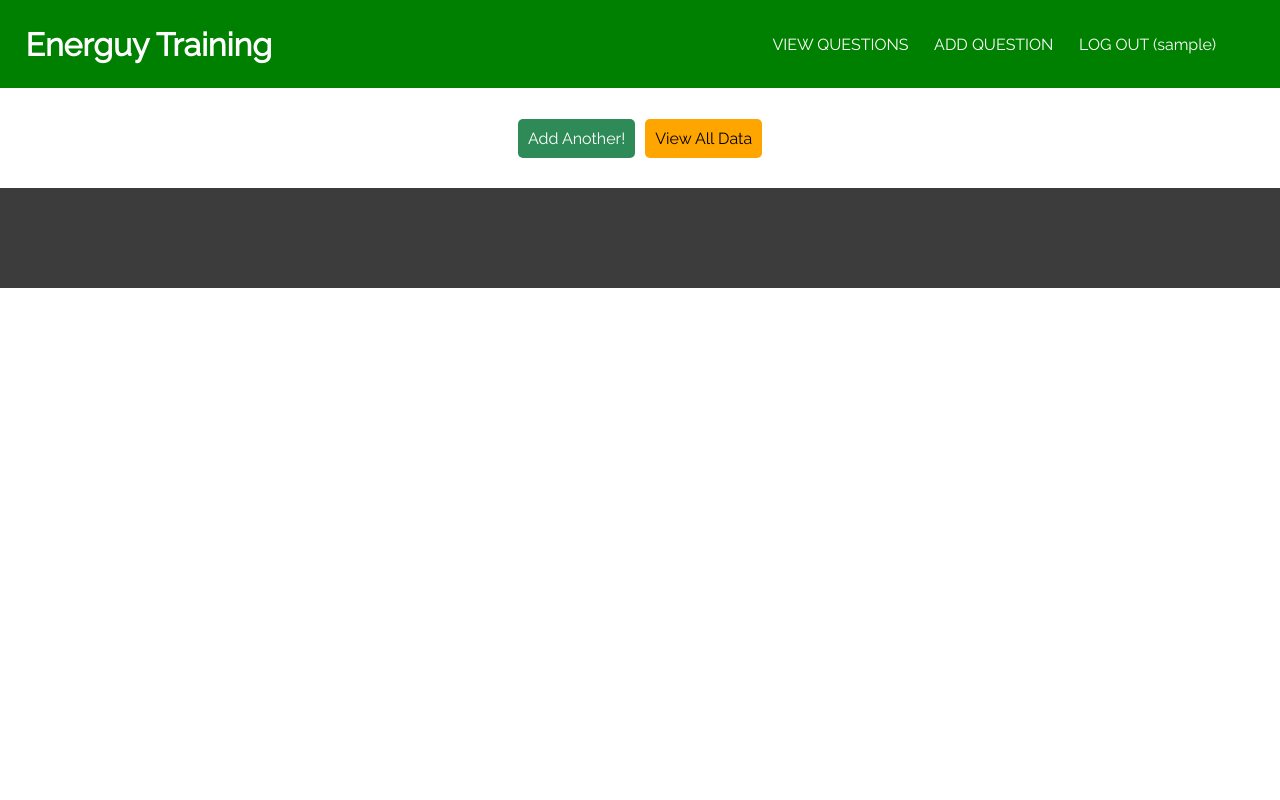
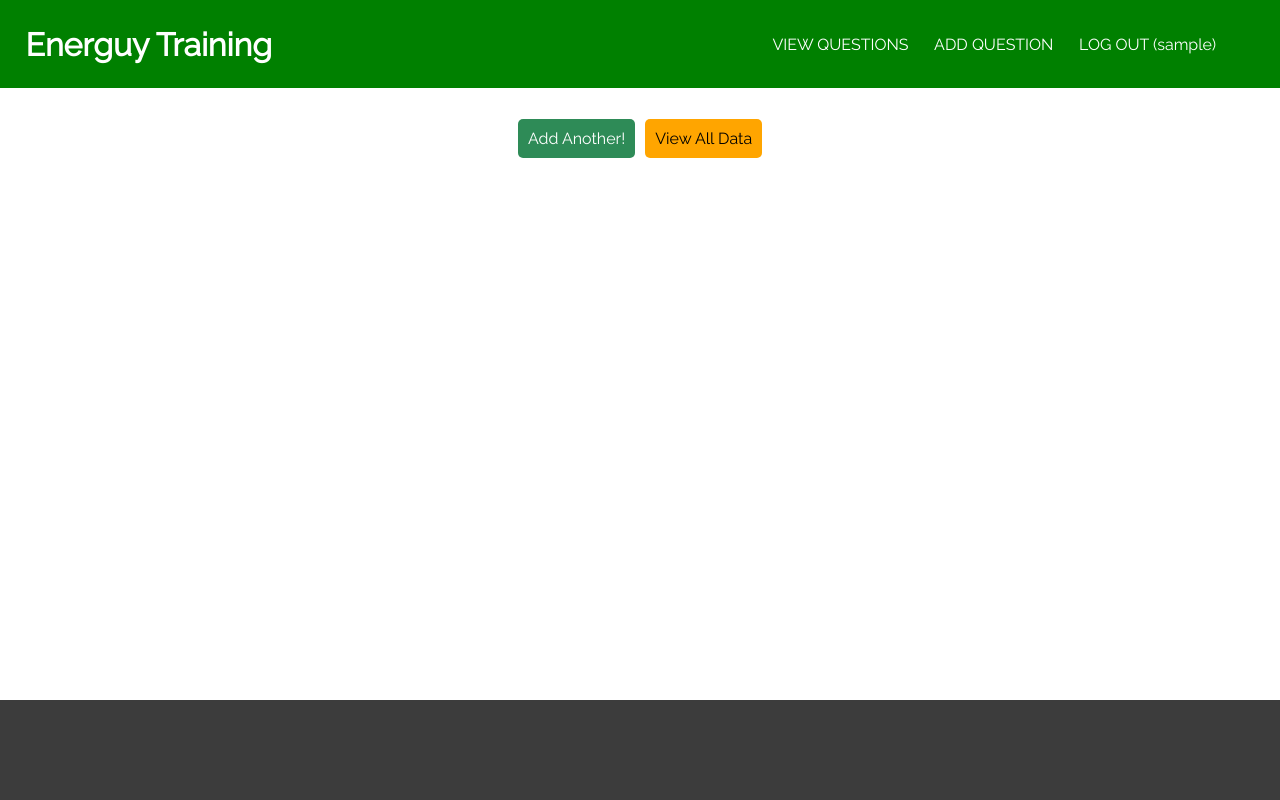
Before and after one commit to samhelman/energuytrainingdatabase, a Flask app: page /add-another in a window 1280 px wide. Run offline with Flask 2, Linux system fonts and the light colour scheme; the visitor is signed in with stand-in values (Sample User, id 1); data comes from the database, SQL or seed files in the repository.

Commit message:
Fixed minor css bugs.

```diff
--- a/package/static/style.css
+++ b/package/static/style.css
@@ -16,6 +16,10 @@ header h1 {
   text-align: center;
   padding: 2vw 0;
   color: white;
+}
+
+header h1:hover {
+  text-decoration: underline;
 }
 
 header div {
@@ -197,9 +201,21 @@ input {
   width: auto;
 }
 
+main {
+  padding-bottom: 100px;
+}
+
 footer {
   height: 100px;
   background-color: rgb(60,60,60);
+  width: 100%;
+  position: absolute;
+  bottom: 0;
+}
+
+.page-container {
+  position: relative;
+  min-height: 100vh;
 }
 
 @media only screen and (min-width: 720px) {
--- a/package/templates/base.html
+++ b/package/templates/base.html
@@ -12,6 +12,7 @@
     <meta name="viewport" content="width=device-width, initial-scale=1, minimum-scale=1" />
   </head>
   <body>
+    <div class="page-container">
       <header>
         <div class="logo">
           <a href="{{ url_for('home') }}">
@@ -38,6 +39,7 @@
           </ul>
         </div class="nav">
       </header>
+      <main>
         <div class="container">
           {% with messages = get_flashed_messages(with_categories=true) %}
             {% if messages %}
@@ -51,8 +53,10 @@
           {% block content %}
           {% endblock %}
         </div>
+      </main>
       <footer>
 
       </footer>
+    </div>
   </body>
 </html>
```
Lines whose indentation alone changed are shown as unchanged.
